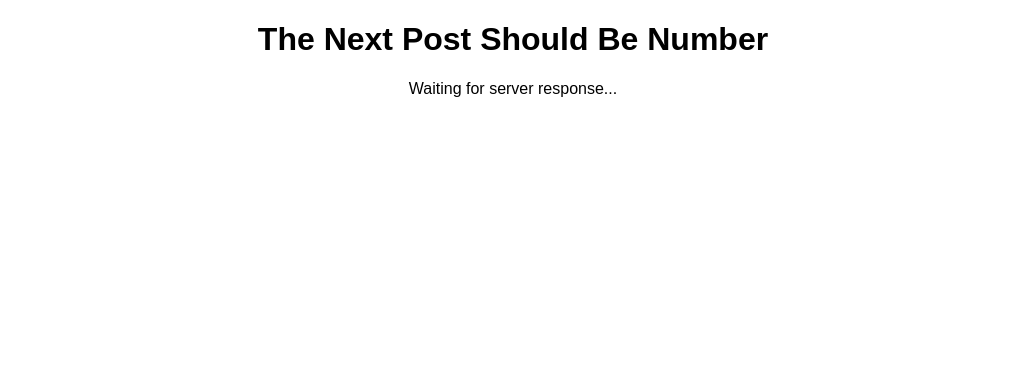
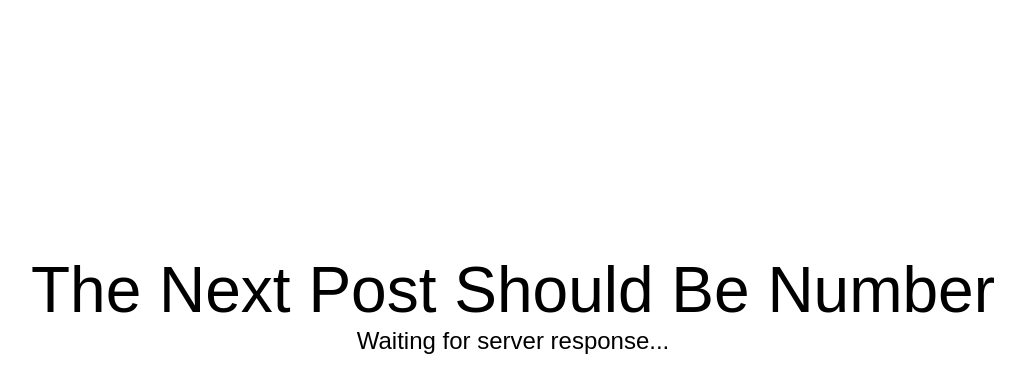
Before and after one commit to MystPhysX/counter-page, a website: page static/counter.html in a window 1280 px wide. Shown: the whole page, without its empty margins (127-1152 px from the left). Drawn offline with nearby package versions, Linux system fonts and the light colour scheme; no server answers.

```diff
--- a/static/counter.html
+++ b/static/counter.html
@@ -5,8 +5,10 @@
     <meta name="viewport" content="width=device-width,initial-scale=1" />
     <link rel="stylesheet" href="./style.css" />
     <body>
-        <h1 id="mainText">The Next Post Should Be Number</h1>
-        <p id="numberText">Waiting for server response...</p>
+        <div class="box">
+            <div id="mainText">The Next Post Should Be Number</div>
+            <div id="numberText">Waiting for server response...</div>
+        </div>
         <script src="https://cdn.socket.io/4.8.1/socket.io.min.js"></script>
         <script>
             const socket = io();
--- a/static/style.css
+++ b/static/style.css
@@ -1,4 +1,25 @@
+html, body {
+    height: 100%;
+}
+
 body {
     font-family: Arial, Helvetica, sans-serif;
-    text-align: center;
+    margin: 0;
 }
+
+.box {
+    height: 100%;
+    display: flex;
+    align-items: center;
+    justify-content: center;
+    flex-direction: column;
+}
+
+#mainText {
+    font-size: 4em;
+}
+
+#numberText {
+    font-size: 1.5em;
+    margin-bottom: 8em;
+}
```
Also changed, not shown: index.js (+11 -1 lines), README.md.
